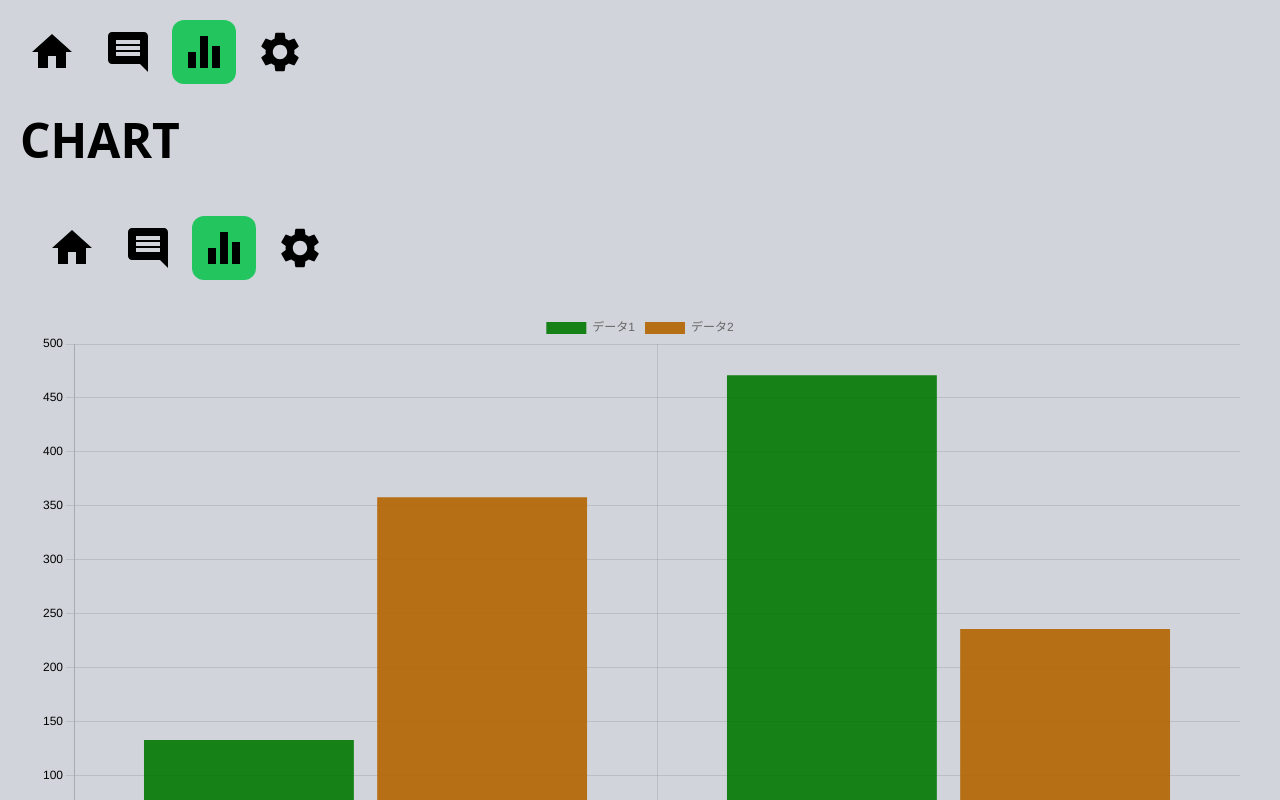
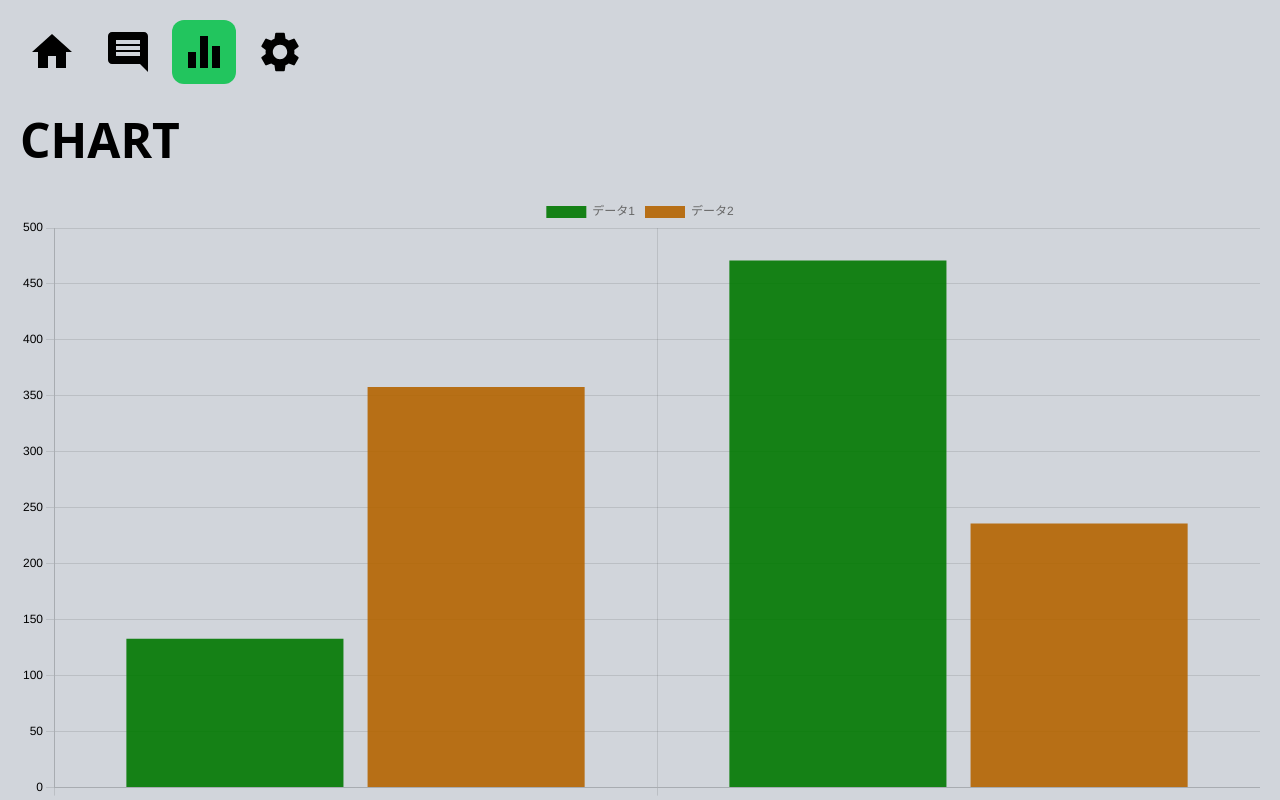
Before and after one commit to Qluqlu3/next-form, a Next.js app: page /chart in a window 1280 px wide. Shown: the top 800 px of the page. Built offline with nearby package versions, Linux system fonts and the light colour scheme.

Commit message:
fix Layout

```diff
--- a/src/app/pages/chart/index.tsx
+++ b/src/app/pages/chart/index.tsx
@@ -5,6 +5,7 @@ import { Layout } from '@/app/components/Layouts/Layout';
 export const ChartPage = () => {
   return (
     <Layout>
+      <h1 className='text-5xl font-bold'>CHART</h1>
       <BarChart />
     </Layout>
   );
--- a/src/app/pages/home/index.tsx
+++ b/src/app/pages/home/index.tsx
@@ -4,6 +4,7 @@ import Menu from '@/app/components/Layouts/Menu';
 import { Checkbox } from '@/app/components/Checkbox';
 import { CHECK_BOX_LIST } from '@/constants';
 import { Card } from '@/app/components/Card';
+import { Layout } from '@/app/components/Layouts/Layout';
 
 interface Props {
   temp: string;
@@ -25,8 +26,7 @@ export const Home: React.FC<Props> = ({ temp }) => {
   }, []);
 
   return (
-    <div className='flex flex-col gap-y-8 bg-gray-300 min-h-screen p-5'>
-      <Menu />
+    <Layout>
       <h1 className='text-5xl font-bold'>Home</h1>
       <div className='flex gap-x-3 items-center'>
         <div>気温：</div>
@@ -66,6 +66,6 @@ export const Home: React.FC<Props> = ({ temp }) => {
           <Card />
         </div>
       </div>
-    </div>
+    </Layout>
   );
 };
--- a/src/pages/chart/index.tsx
+++ b/src/pages/chart/index.tsx
@@ -14,13 +14,7 @@ interface Props {}
 // };
 
 const Chart: React.FC<Props> = ({}: Props): JSX.Element => {
-  return (
-    <div className='flex flex-col gap-y-8 bg-gray-300 min-h-screen p-5'>
-      <Menu />
-      <h1 className='text-5xl font-bold'>CHART</h1>
-      <ChartPage />;
-    </div>
-  );
+  return <ChartPage />;
 };
 
 export default Chart;
```
